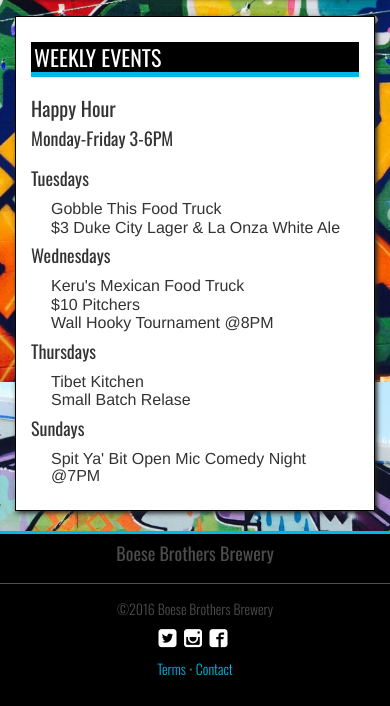
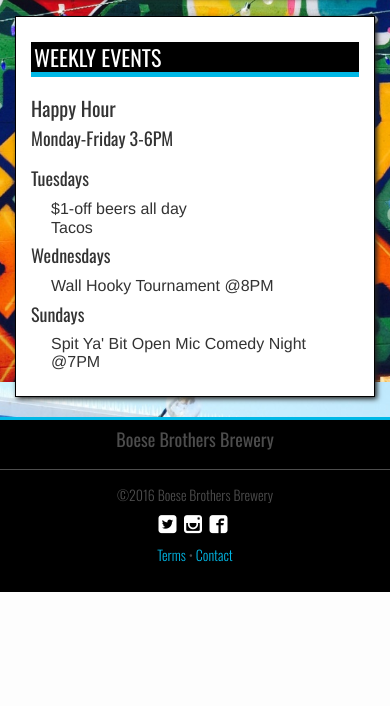
Before and after one commit to WEBDEVABQ/boesebrothers, a PHP site: page / in a window 390 px wide. Shown: the part 462-1168 px from the top of the page. After the commit the page ends 1054 px from the top, so only its background shows below. Run offline with PHP 8.4, Linux system fonts and the light colour scheme; some libraries are stand-ins or nearby versions; some web fonts are replaced.

Commit message:
Last change, 2017

```diff
--- a/index.php
+++ b/index.php
@@ -78,7 +78,7 @@
 			<div class="feature col-sm-8">
 				<div class="feature-content">
 					<h2>UPCOMING EVENT</h2>
-					<a href="https://www.facebook.com/events/1139070876180342/" target="_blank"><img src="images/OktoberfestParty-2016Liese.jpg" alt="Anniversary party on August 13th"></a>
+					<a href="https://www.facebook.com/events/1725799261065622/" target="_blank"><img src="images/ZeusJuice-2017.jpg" alt="Release Party Sat 4/1 Zeus Juice White IPA"></a>
 				</div>
 			</div>
 			<div class="feature col-sm-4">
@@ -93,34 +93,20 @@
 					<h4 style="margin-top:20px;">Tuesdays</h4>
 <h5><div class="row" style="padding-left: 20px;">
 <div class="col-sm-1"> </div>
-<div class="col-sm-10">Gobble This Food Truck</div>
+<div class="col-sm-10">$1-off beers all day</div>
 </div>
 <div class="row" style="padding-left: 20px;">
 <div class="col-sm-1"> </div>
-<div class="col-sm-10">$3 Duke City Lager & La Onza White Ale</div>
-</div></h5>
+<div class="col-sm-10">Tacos</div>
+</div>
+</h5>
 <h4>Wednesdays</h4>
-<h5><div class="row" style="padding-left: 20px;">
-<div class="col-sm-1"> </div>
-<div class="col-sm-10">Keru's Mexican Food Truck</div>
-</div>
-<div class="row" style="padding-left: 20px;">
-<div class="col-sm-1"> </div>
-<div class="col-sm-10">$10 Pitchers</div>
-</div>
+<h5>
 <div class="row" style="padding-left: 20px;">
 <div class="col-sm-1"> </div>
 <div class="col-sm-10">Wall Hooky Tournament @8PM</div>
 </div></h5>
-<h4>Thursdays</h4>
-<h5><div class="row" style="padding-left: 20px;">
-<div class="col-sm-1"> </div>
-<div class="col-sm-10">Tibet Kitchen</div>
-</div>
-<div class="row" style="padding-left: 20px;">
-<div class="col-sm-1"> </div>
-<div class="col-sm-10">Small Batch Relase</div>
-</div></h5>
+</h5>
 <h4>Sundays</h4>
 <h5><div class="row" style="padding-left: 20px;">
 <div class="col-sm-1"> </div>
```
Also changed, not shown: 2 other files.
